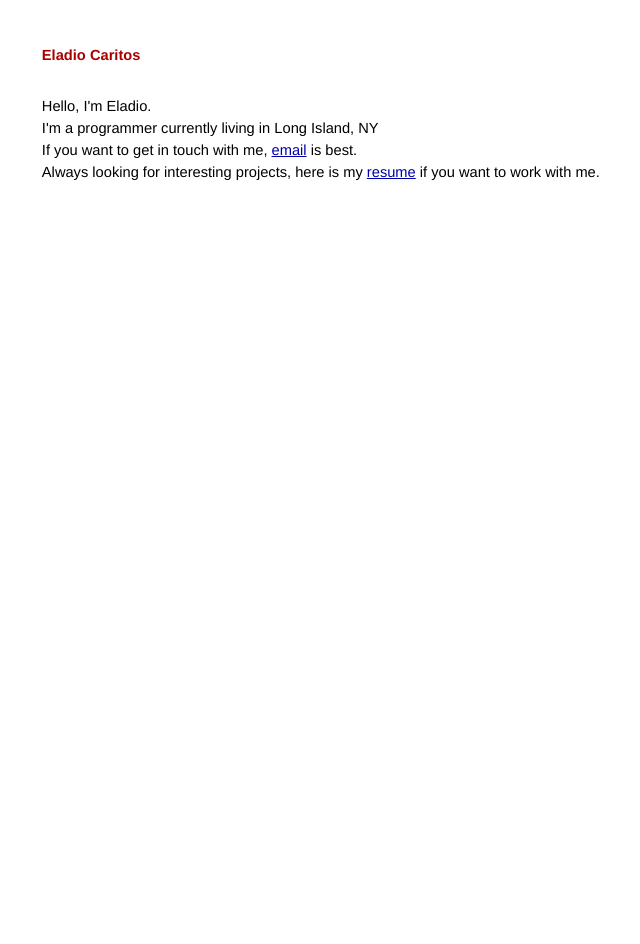
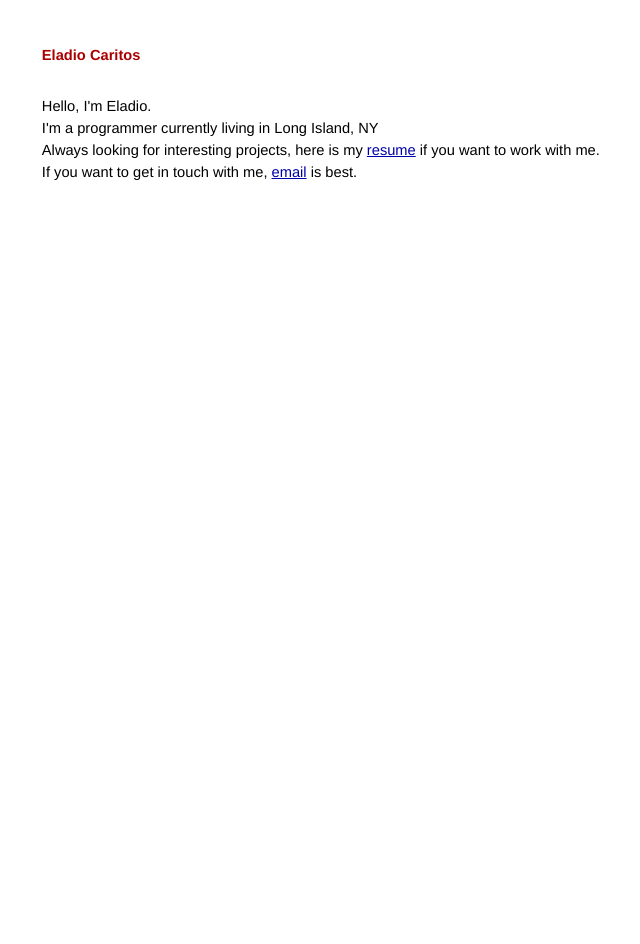
Before and after one commit to caritos/caritos.github.io, a Jekyll site: the page built from index.md, in a window 1280 px wide. Shown: the whole page, without its empty margins (290-930 px from the left). Built offline with Jekyll 4.4.1, drawn with Linux system fonts in a browser that asks for light colours.

Commit message:
move the email line as the last part

```diff
--- a/index.md
+++ b/index.md
@@ -5,6 +5,6 @@ title: Eladio Caritos
 <div id="home">
 Hello, I'm Eladio.<br/>
 I'm a programmer currently living in Long Island, NY<br/>
+Always looking for interesting projects, here is my <a href="./assets/eladio-caritos-resume.pdf">resume</a> if you want to work with me.<br/>
 If you want to get in touch with me, <a href="mailto:eladio@caritos.com">email</a> is best.<br/>
-Always looking for interesting projects, here is my <a href="./assets/eladio-caritos-resume.pdf">resume</a> if you want to work with me.<br/>
 </div>
```
